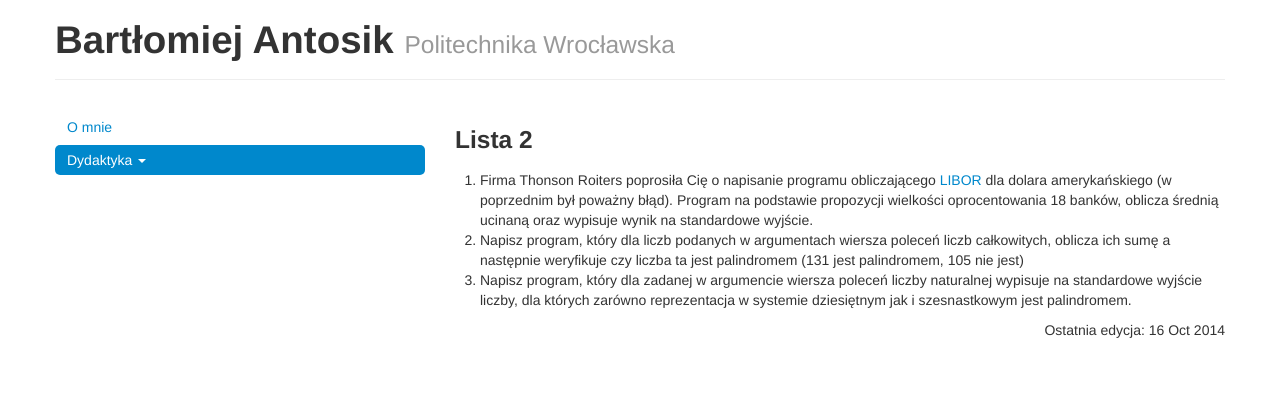
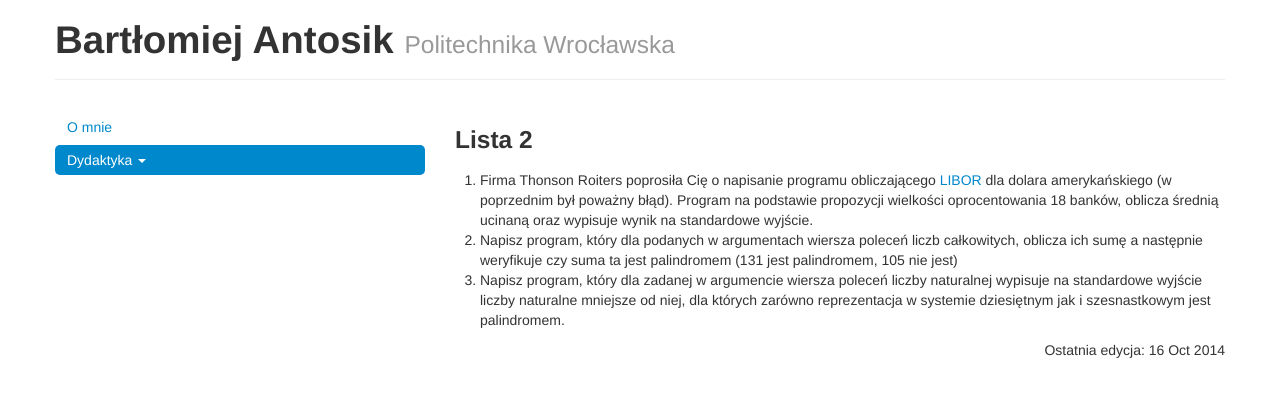
Before and after one commit to bantosik/szredinger.github.io, a Jekyll site: the page built from zadanie2.html, in a window 1280 px wide. Shown: the top 397 px of the page. Built offline with Jekyll 4.4.1, drawn with Linux system fonts in a browser that asks for light colours; nearby versions of some CDN libraries; Markdown is read by kramdown in place of the engine named in the settings.

Commit message:
Lista 2 amend

```diff
--- a/zadanie2.html
+++ b/zadanie2.html
@@ -9,9 +9,9 @@ maincategory: dydaktyka
         <a href="http://en.wikipedia.org/wiki/Libor#Calculation">LIBOR</a> dla dolara amerykańskiego (w poprzednim był poważny błąd).
         Program na podstawie propozycji wielkości oprocentowania 18 banków, oblicza średnią ucinaną
         oraz wypisuje wynik na standardowe wyjście.</li>
-    <li>Napisz program, który dla liczb podanych w argumentach wiersza poleceń liczb całkowitych, oblicza ich sumę
-    a następnie weryfikuje czy liczba ta jest palindromem (131 jest palindromem, 105 nie jest)</li>
+    <li>Napisz program, który dla podanych w argumentach wiersza poleceń liczb całkowitych, oblicza ich sumę
+    a następnie weryfikuje czy suma ta jest palindromem (131 jest palindromem, 105 nie jest)</li>
     <li>Napisz program, który dla zadanej w argumencie wiersza poleceń liczby naturalnej wypisuje na standardowe
-    wyjście liczby, dla których zarówno reprezentacja w systemie dziesiętnym jak i szesnastkowym jest palindromem.</li>
+    wyjście liczby naturalne mniejsze od niej, dla których zarówno reprezentacja w systemie dziesiętnym jak i szesnastkowym jest palindromem.</li>
 
 </ol>
```
